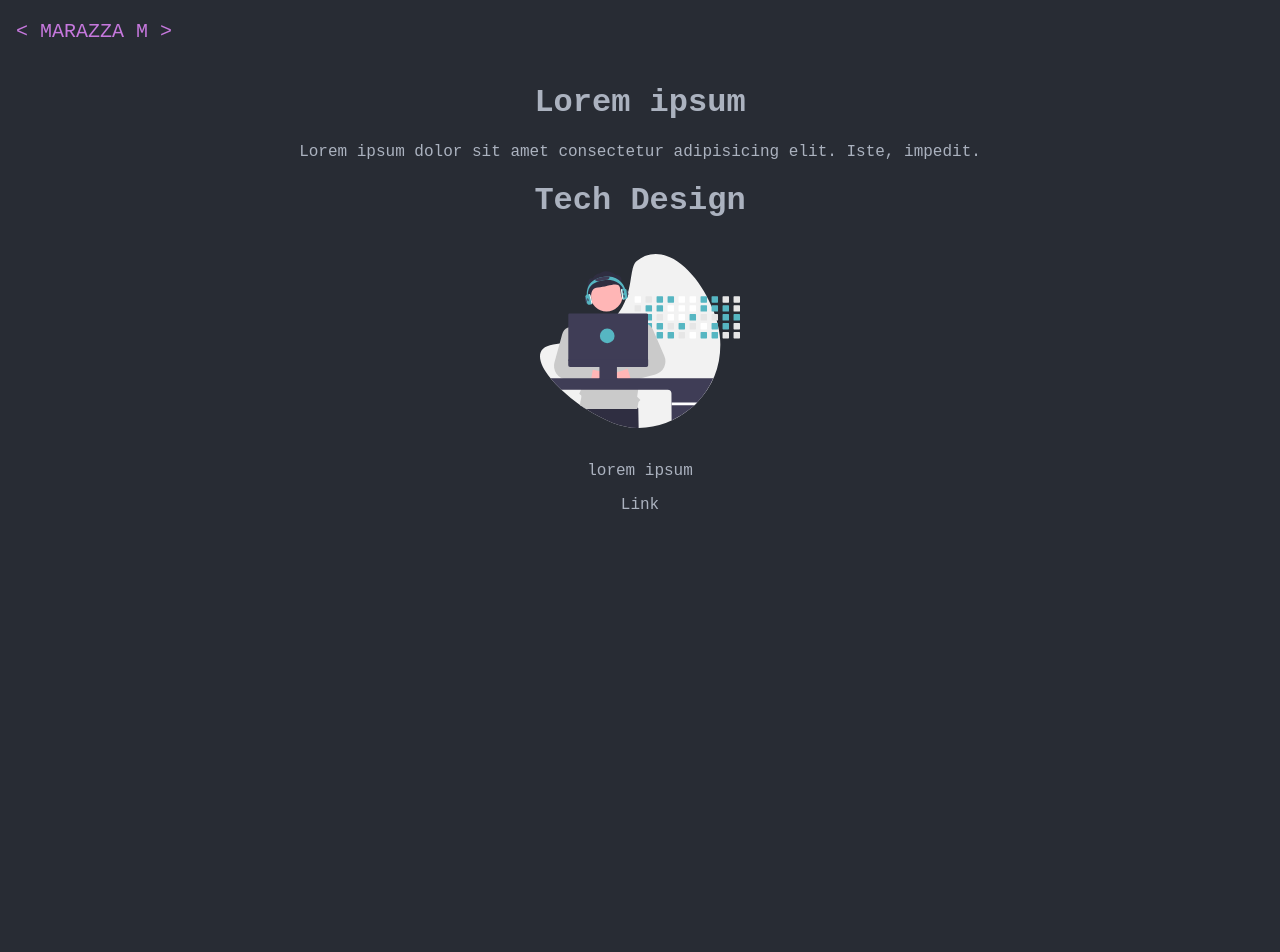
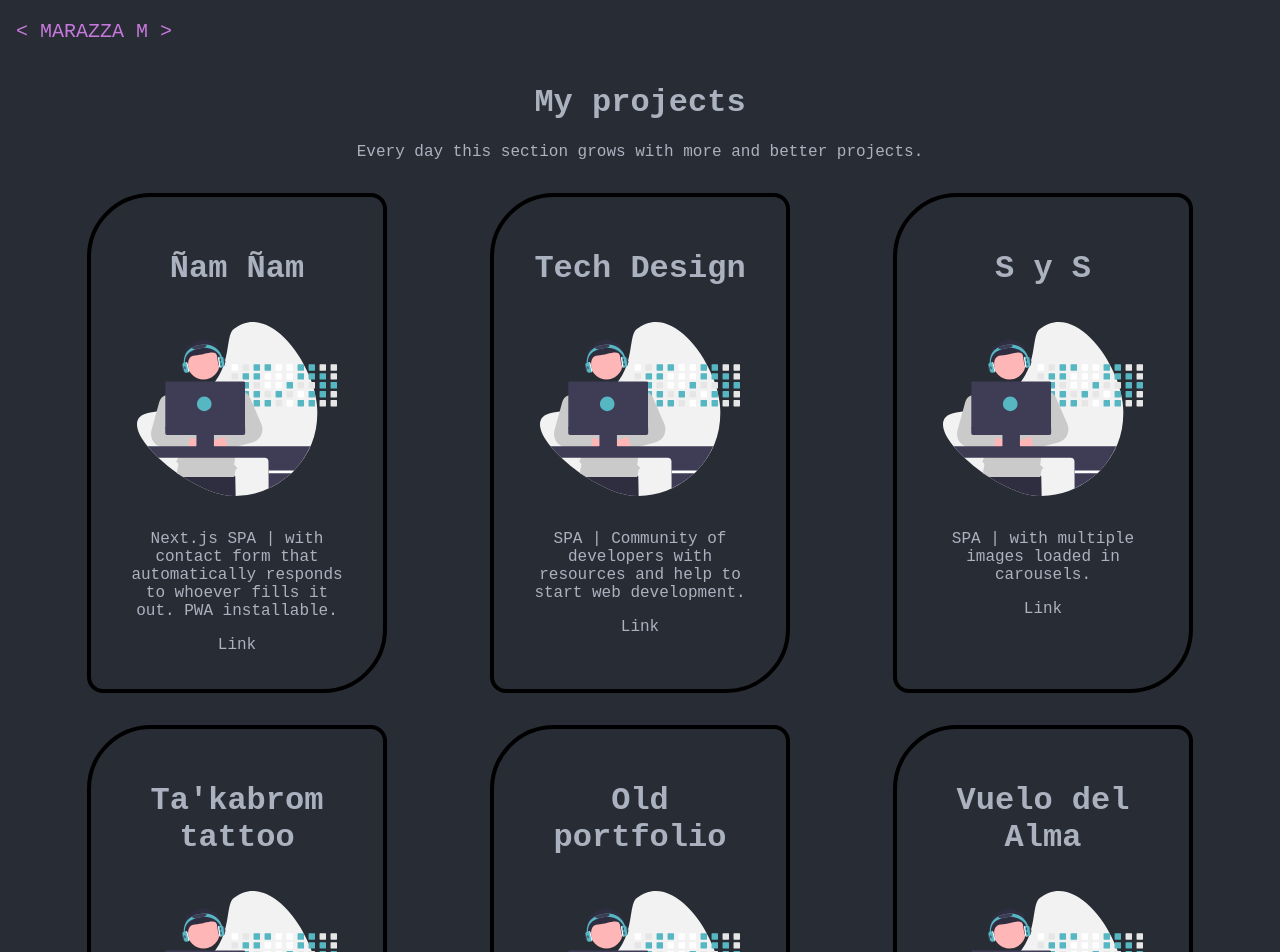
Before and after one commit to MarazzaM/nextfolio, a Next.js app: page /Projects in a window 1280 px wide. Shown: the top 952 px of the page. Before the commit the page ends 800 px from the top, so only its background shows below. Built offline with nearby package versions, Linux system fonts and the light colour scheme.

Commit message:
updated projects, in progress

```diff
--- a/components/Card.tsx
+++ b/components/Card.tsx
@@ -1,10 +1,11 @@
 import React from 'react'
 import Image from 'next/image'
+import styles from '../styles/Card.module.scss'
 
 function Card(props:any) {
     const path = `${props.img}`;
     return (
-        <div>
+        <div className={styles.card} id={props.id}>
             <h1>{props.title}</h1>
             <Image
             src= {`${path}`}
--- a/pages/Projects.tsx
+++ b/pages/Projects.tsx
@@ -1,56 +1,103 @@
 import React from 'react'
 import Card from '../components/Card'
+import styles from '../styles/Projects.module.scss'
+
 
 function Projects() {
     const project = [
         {
+            title: "Ñam Ñam",
+            description:"Next.js SPA | with contact form that automatically responds to whoever fills it out. PWA installable.",
+            url: "https://sojasysojitos.vercel.app",
+            img: "/developer.svg",
+            id:"c0"
+        },
+        {
             title: "Tech Design",
-            description:"lorem ipsum",
+            description:"SPA | Community of developers with resources and help to start web development.",
             url: "https://marazzam.github.io/techdesign/",
             img: "/developer.svg",
+            id:"c1"
         },
+
         {
-            title: "Sojas y Sojitos",
-            description:"lorem ipsum",
+            title: "S y S",
+            description:"SPA | with multiple images loaded in carousels.",
             url: "https://sojasysojitos.vercel.app",
             img: "/developer.svg",
-        },
-        {
-            title: "Sojas y Sojitos",
-            description:"lorem ipsum",
-            url: "https://sojasysojitos.vercel.app",
-            img: "/developer.svg",
+            id:"c2"
         },
         {
             title: "Ta'kabrom tattoo",
-            description:"lorem ipsum",
+            description:"Tattoo artist page showcasing her work.",
             url: "https://takabrom-tattoo.web.app",
             img: "/developer.svg",
+            id:"c3"
         },
         {
             title: "Old portfolio",
-            description:"lorem ipsum",
+            description:"My old portfolio, the first website I created.",
             url: "marazzam.github.io/portfolio/",
             img: "/developer.svg",
+            id:"c4"
         },
         {
             title: "Vuelo del Alma",
-            description:"lorem ipsum",
+            description:"Yoga teacher page using basic bootstrap.",
             url: "https://vuelo-del-alma.web.app",
-            img: "/../public/developer.svg",
+            img: "/developer.svg",
+            id:"c5"
         },
 
     ]
     return (
         <div>
-            <h1>Lorem ipsum</h1>
-            <p>Lorem ipsum dolor sit amet consectetur adipisicing elit. Iste, impedit.</p>
-        <Card
+            <h1>My projects</h1>
+            <p>Every day this section grows with more and better projects.</p>
+       <div className={styles.container}>
+       <Card
         title={project[0].title}
         description={project[0].description}
         url={project[0].url}
         img={project[0].img}
+        id={project[0].id}
         />
+         <Card
+        title={project[1].title}
+        description={project[1].description}
+        url={project[1].url}
+        img={project[1].img}
+        id={project[1].id}
+        />
+         <Card
+        title={project[2].title}
+        description={project[2].description}
+        url={project[2].url}
+        img={project[2].img}
+        id={project[2].id}
+        />
+         <Card
+        title={project[3].title}
+        description={project[3].description}
+        url={project[3].url}
+        img={project[3].img}
+        id={project[3].id}
+        />
+        <Card
+        title={project[4].title}
+        description={project[4].description}
+        url={project[4].url}
+        img={project[4].img}
+        id={project[4].id}
+        />
+        <Card
+        title={project[5].title}
+        description={project[5].description}
+        url={project[5].url}
+        img={project[5].img}
+        id={project[5].id}
+        />
+       </div>
         </div>
     )
 }
--- a/pages/index.tsx
+++ b/pages/index.tsx
@@ -33,7 +33,7 @@ const Home: NextPage = () => {
       </div>
       <p className={styles.text}>
         An aspiring developer, who loves to bring imagination and creativity to
-        projects. Always ready to learn and take on new challenges
+        projects. Always ready to learn and take on new challenges.
       </p>
       <div className={styles.spheres}>
       <span className={styles.linkedin}><a href="https://www.linkedin.com/in/mat%C3%ADas-edgardo-marazza-cantero" target="_blank" rel=" noreferrer"><BsLinkedin/></a></span>
@@ -52,7 +52,7 @@ const Home: NextPage = () => {
       />
       <br />
       <span className={styles.text}>
-      Lets work together for a better future
+      Lets work together for a better future.
       </span>
     </div>
     </div>
--- /dev/null
+++ b/styles/Card.module.scss
@@ -0,0 +1,9 @@
+.card{
+    height: 500px;
+    width: 300px;
+    padding: 2rem;
+    border-radius: 4rem 1rem;
+    border: 4px solid black;
+    margin: 1rem;
+
+}
--- /dev/null
+++ b/styles/Projects.module.scss
@@ -0,0 +1,12 @@
+@import '_variables.scss';
+
+.container{
+    display: flex;
+    flex-direction: column;
+    justify-content: space-evenly;
+    flex-wrap: wrap;
+    align-items: center;
+    @include desktop{
+        flex-direction: row;
+    }
+}
```
